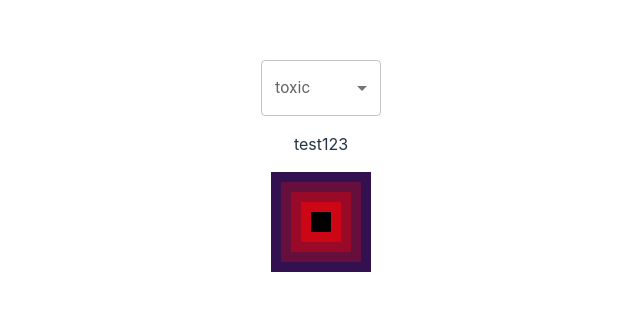
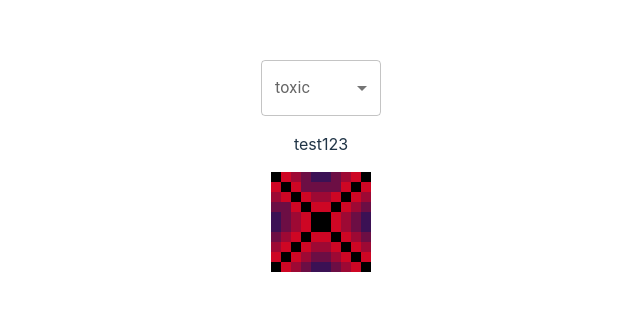
Before and after one commit to mitaka1303/poison, a React (Vite) app: page / in a window 1280 px wide. Shown: the part 231-542 px from the top of the page, without its empty margins (319-959 px from the left). Built offline with nearby package versions, Linux system fonts and the light colour scheme.

Commit message:
color test

```diff
--- a/src/App.jsx
+++ b/src/App.jsx
@@ -9,8 +9,8 @@ import Form from './form'
 function App() {
   const [count, setCount] = useState(0)
 
-  const color1 = [255, 2, 0]
-  const color2 = [0 , 21, 100]
+  const color1 = [255, 2, 20]
+  const color2 = [10 , 21, 100]
 
   const colorData = color_mixer(color1, color2);
   console.log(colorData)
--- a/src/icon_render.jsx
+++ b/src/icon_render.jsx
@@ -1,17 +1,44 @@
 export default function IconRender(props) {
 
+    // const testData = [
+    //     1, 1, 1, 1, 1, 1, 1, 1, 1, 1,
+    //     1, 2, 2, 2, 2, 2, 2, 2, 2, 1,
+    //     1, 2, 3, 3, 3, 3, 3, 3, 2, 1,
+    //     1, 2, 3, 4, 4, 4, 4, 3, 2, 1,
+    //     1, 2, 3, 4, 5, 5, 4, 3, 2, 1,
+    //     1, 2, 3, 4, 5, 5, 4, 3, 2, 1,
+    //     1, 2, 3, 4, 4, 4, 4, 3, 2, 1,
+    //     1, 2, 3, 3, 3, 3, 3, 3, 2, 1,
+    //     1, 2, 2, 2, 2, 2, 2, 2, 2, 1,
+    //     1, 1, 1, 1, 1, 1, 1, 1, 1, 1
+    // ]
+
+    // const testData= [
+    //     1, 1, 1, 1, 2, 2, 1, 1, 1, 1,
+    //     1, 2, 2, 2, 3, 3, 2, 2, 2, 1,
+    //     1, 2, 3, 3, 4, 4, 3, 3, 2, 1,
+    //     1, 2, 3, 4, 5, 5, 4, 3, 2, 1,
+    //     2, 3, 4, 5, 5, 5, 5, 4, 3, 2,
+    //     2, 3, 4, 5, 5, 5, 5, 4, 3, 2,
+    //     1, 2, 3, 4, 5, 5, 4, 3, 2, 1,
+    //     1, 2, 3, 3, 4, 4, 3, 3, 2, 1,
+    //     1, 2, 2, 2, 3, 3, 2, 2, 2, 1,
+    //     1, 1, 1, 1, 2, 2, 1, 1, 1, 1
+    // ]
+
     const testData = [
-        1, 1, 1, 1, 1, 1, 1, 1, 1, 1,
-        1, 2, 2, 2, 2, 2, 2, 2, 2, 1,
-        1, 2, 3, 3, 3, 3, 3, 3, 2, 1,
-        1, 2, 3, 4, 4, 4, 4, 3, 2, 1,
-        1, 2, 3, 4, 5, 5, 4, 3, 2, 1,
-        1, 2, 3, 4, 5, 5, 4, 3, 2, 1,
-        1, 2, 3, 4, 4, 4, 4, 3, 2, 1,
-        1, 2, 3, 3, 3, 3, 3, 3, 2, 1,
-        1, 2, 2, 2, 2, 2, 2, 2, 2, 1,
-        1, 1, 1, 1, 1, 1, 1, 1, 1, 1
-    ]
+            5, 4, 3, 2, 1, 1, 2, 3, 4, 5,
+            4, 5, 4, 2, 2, 2, 2, 4, 5, 4,
+            3, 4, 5, 4, 3, 3, 4, 5, 4, 3,
+            2, 2, 4, 5, 4, 4, 5, 4, 3, 2,
+            1, 2, 3, 4, 5, 5, 4, 3, 2, 1,
+            1, 2, 3, 4, 5, 5, 4, 3, 2, 1,
+            2, 3, 4, 5, 4, 4, 5, 4, 3, 2,
+            3, 4, 5, 4, 3, 3, 4, 5, 4, 3,
+            4, 5, 4, 3, 2, 2, 3, 4, 5, 4,
+            5, 4, 3, 2, 1, 1, 2, 3, 4, 5
+        ]
+
 
     var colorData = props.colorData
 
```
